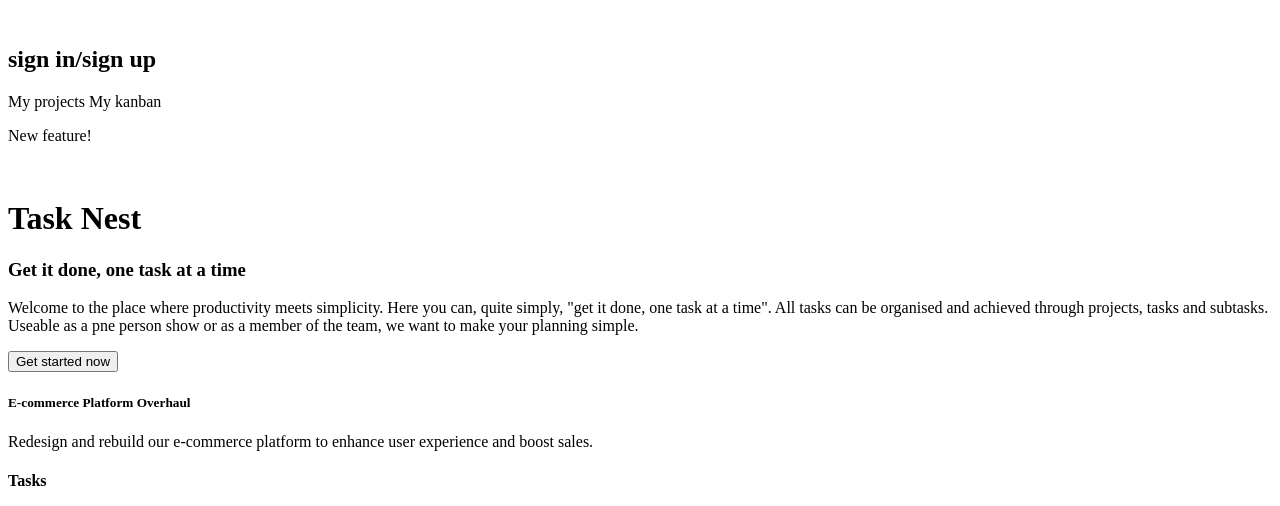
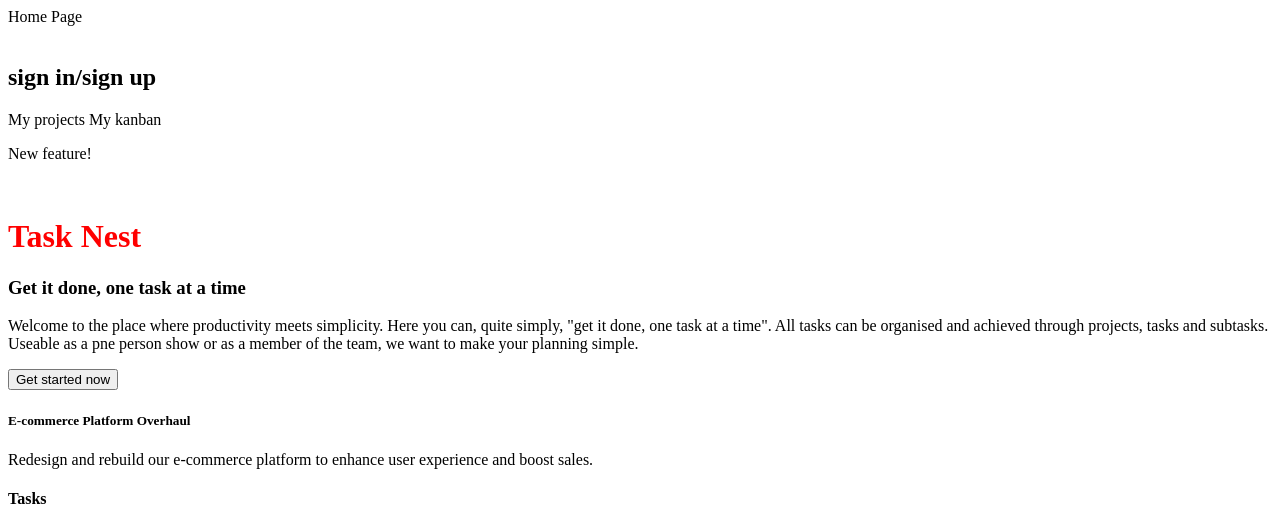
Before and after one commit to alexcurnow96/Task-Nest-Project, a Django app: template todo/templates/todo/index.html in a window 1280 px wide. Shown: the top 506 px of the page. Run offline with Django 4.2, Linux system fonts and the light colour scheme; the template is opened without the code that fills it, so the values that code supplies are empty.

Commit message:
SETUP: loaded static and css files

```diff
--- a/requirements.txt
+++ b/requirements.txt
@@ -7,3 +7,4 @@ gunicorn==20.1.0
 psycopg==3.2.2
 sqlparse==0.5.1
 urllib3==1.26.20
+whitenoise==5.3.0
--- /dev/null
+++ b/static/css/style.css
@@ -0,0 +1,3 @@
+h1 {
+    color:red
+}
--- a/tasknest/settings.py
+++ b/tasknest/settings.py
@@ -52,6 +52,7 @@ INSTALLED_APPS = [
 
 MIDDLEWARE = [
     'django.middleware.security.SecurityMiddleware',
+    'whitenoise.middleware.WhiteNoiseMiddleware',
     'django.contrib.sessions.middleware.SessionMiddleware',
     'django.middleware.common.CommonMiddleware',
     'django.middleware.csrf.CsrfViewMiddleware',
--- a/todo/templates/todo/base.html
+++ b/templates/base.html
@@ -1,9 +1,12 @@
+{% load static %}
+
 <!DOCTYPE html>
 <html lang="en">
 
 <head>
     <meta charset="UTF-8">
     <meta name="viewport" content="width=device-width, initial-scale=1.0">
+    <link rel="stylesheet" href="{% static 'css/style.css' %}"
     <title>{% block title %}TaskNest{% endblock %}</title>
 </head>
 
```
